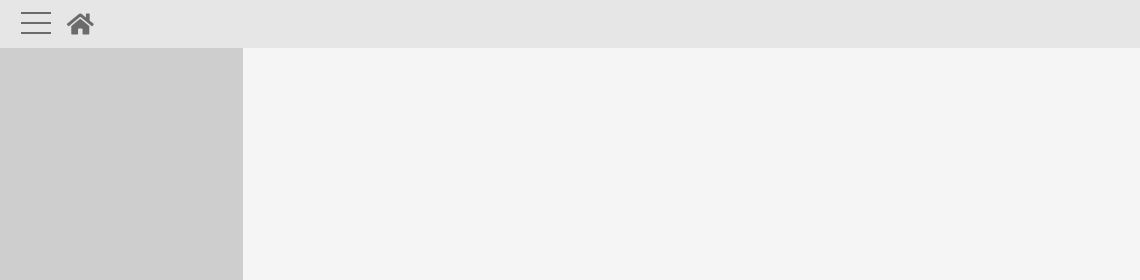
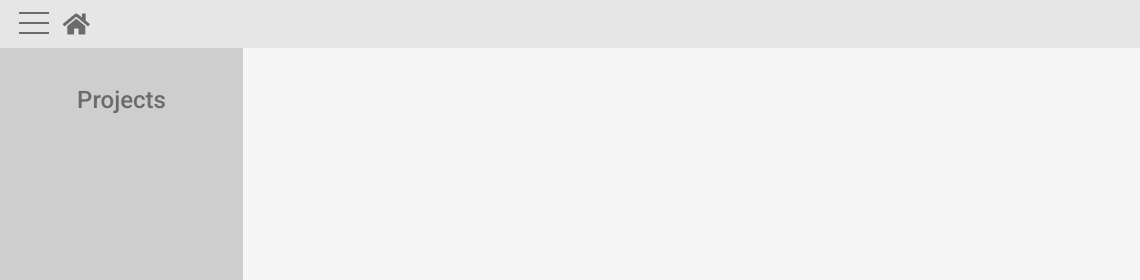
Before and after one commit to GabrielHangor/to-do-list, a plain HTML site: page index.html in a window 1280 px wide. Shown: the top 280 px of the page, 0-1140 px from the left. Drawn offline with Linux system fonts and the light colour scheme.

Commit message:
projects section basic layout

```diff
--- a/index.html
+++ b/index.html
@@ -29,8 +29,16 @@
       </div>
     </nav>
     <!-- MAIN CONTENT -->
-    <main class="main">
-      <div class="sidebar"></div>
+    <main>
+      <div class="sidebar">
+        <ul class="sidebar-container">
+          <!-- PROJECTS -->
+          <li class="projects">
+            <p>Projects</p>
+          </li>
+        </ul>
+      </div>
+      <!-- MAIN CONTENT -->
       <div class="main-content"></div>
     </main>
   </div>
--- a/style.css
+++ b/style.css
@@ -73,7 +73,7 @@ nav {
   background-color: #6b6b6b;
   width: 30px;
   height: 2px;
-  margin: 8px;
+  margin: 8px 6px;
   transition: 0.4s;
 }
 
@@ -102,6 +102,9 @@ main {
   width: 300px;
   background-color: #cecece;
   transition: all 0.3s ease-in-out;
+  display: flex;
+  justify-content: center;
+  align-items: center;
 }
 
 .main-content {
@@ -116,3 +119,32 @@ main {
 .main-content-toggle {
   margin-left: -300px;
 }
+
+.sidebar-container {
+  margin: 0;
+  padding: 0;
+  display: flex;
+  flex-direction: column;
+  width: 90%;
+  height: 90%;
+  row-gap: 1rem;
+  list-style: none;
+}
+
+.sidebar-container > li {
+  width: 100%;
+  height: auto;
+}
+
+.projects {
+  display: flex;
+  align-items: center;
+}
+
+.projects > p {
+  font-size: 1.5rem;
+  margin: 0;
+  width: 100%;
+  text-align: center;
+  cursor: pointer;
+}
```
